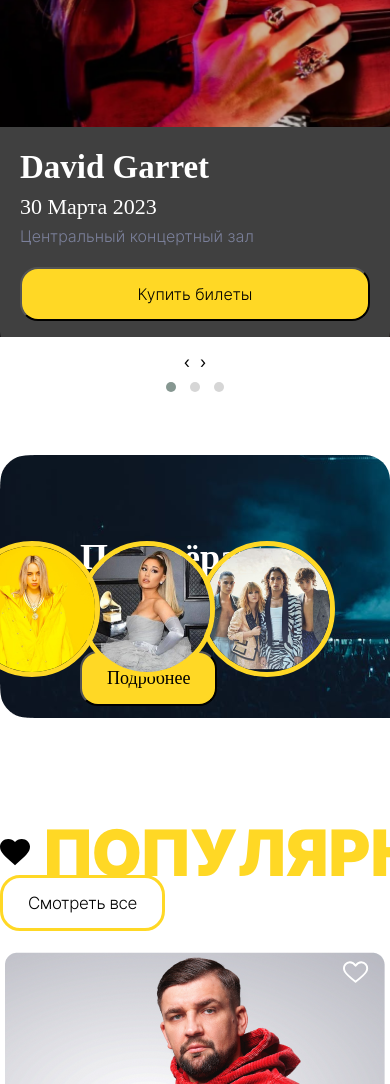
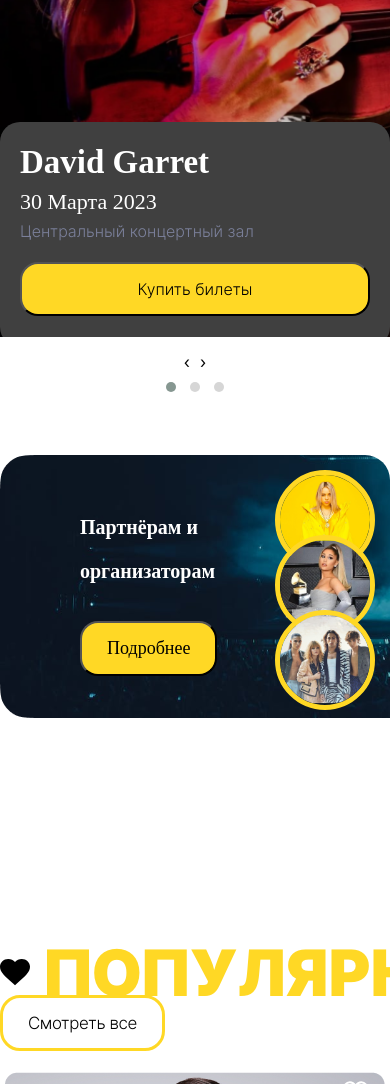
Before and after one commit to AbdullShax/OneConcert.ru, a plain HTML site: page index.html in a window 390 px wide. Shown: the part 620-1704 px from the top of the page. Drawn offline with nearby package versions, Linux system fonts and the light colour scheme; a web font is replaced by a local one.

Commit message:
git status

```diff
--- a/css/style.css
+++ b/css/style.css
@@ -1,4 +1,4 @@
-*{
+ *{
     margin: 0;
     padding: 0;
     list-style: none !important;
@@ -51,34 +51,6 @@
     justify-content: center;
 }
 
-/* .dropdown li a{
-    color: #fff;
-}
-.header_dropdown {
-    position: relative;
-}
-
-.header_dropdown:hover .header_dropdown_link{
-    background-color: #484848;
-    padding: 15px;
-    border-radius: 10px;
-    opacity: 1;
-}
-
-.header_dropdown_link {
-    position: absolute;
-    opacity: 0;
-    transition: all 0.5s ease;
-}
-
-.header_dropdown_item a {
-    font-size: 15px;
-    color: #000;
-}
-
-.header_dropdown_item a:hover {
-    color: #ffd825;
-} */
 
 .header_item_btn {
     cursor: pointer;
@@ -238,7 +210,7 @@
     color: #FFD825;
 }
 
-.swiper {
+/* .swiper {
   width: 100%;
   height: 100%;
 }
@@ -258,12 +230,16 @@
   height: 100%;
   object-fit: cover;
   border-radius: 20px;
-}
+} */
 
 .swipper_corusel_img{
     width: 100%;
     height: 610px;
     position: relative;
+    border-radius: 20px;
+}
+
+.swipper_corusel_img img {
     border-radius: 20px;
 }
 
@@ -273,10 +249,12 @@
     padding: 20px;
     background-color: #404040;
     position: absolute;
-    top: 400px;
+    top: 395px;
     z-index: 2;
-    border-radius: 0 0 20px 20px;
+    /* border-radius: 0 0 20px 20px; */
+    border-radius: 20px;
 }
+
 
 .top_text h1 {
     width: 100%;
@@ -334,6 +312,11 @@
     flex-wrap: wrap;
 }
 
+
+.organation_left {
+    max-width: 735px;
+}
+
 .organation_left h1 {
     font-family: 'Montserrat';
     font-style: normal;
@@ -362,7 +345,7 @@
 }
 
 .organation_right {
-    position: absolute;
+    /* position: absolute; */
     display: flex;
     align-items: center;
     right: 80px;
@@ -376,17 +359,17 @@
 }
 
 .right_img_1 {
-    right: 210px;
+    right: 300px;
     z-index: 3;
 }
 
 .right_img_2 {
-    right: 95px;
+    right: 185px;
     z-index: 2;
 }
 
 .right_img_3 {
-    right: -25px;
+    right: 75px;
     z-index: 1;
 }
 
@@ -713,3 +696,66 @@
         width: auto;
     }
 }
+
+
+
+
+
+@media only screen and (max-width: 1080px) {
+
+    .organation_left h1 {
+        font-size: 30px;
+        padding-top: 0;
+    }
+
+    .organation_left button {
+
+    }
+
+    .organation_right {
+        padding-top: 100px;
+    }
+
+
+}
+
+@media only screen and (max-width: 690px) {
+
+
+    .organation_right img {
+        width: 100px;
+    }
+
+    .right_img_1 {
+        right: 270px;
+    }
+
+    .right_img_3 {
+        right: 100px;
+    }
+}
+
+
+@media only screen and (max-width: 620px) {
+    .organation_left  h1{
+        padding-top: 0;
+        font-size: 20px;
+    }
+
+    .right_img_1 {
+    top: 15px;
+    right: 15px;
+    }
+
+    .right_img_2 {
+        top: 80px;
+        right: 15px;
+        z-index: 3;
+    }
+
+    .right_img_3 {
+        top: 155px;
+        right: 15px;
+        z-index: 4;
+    }
+}
--- a/js/app.js
+++ b/js/app.js
@@ -8,7 +8,7 @@
           items:1
       },
       600:{
-          items:1
+          items:2
       },
       1000:{
           items:3
```
Also changed, not shown: index.html (+0 -6 lines), images/media_bg_img.png (added).
